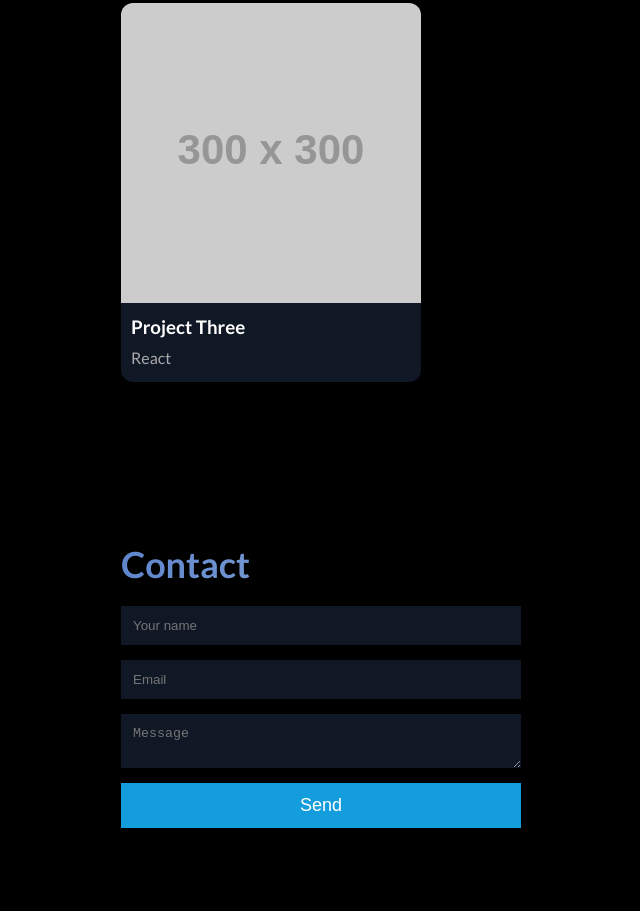
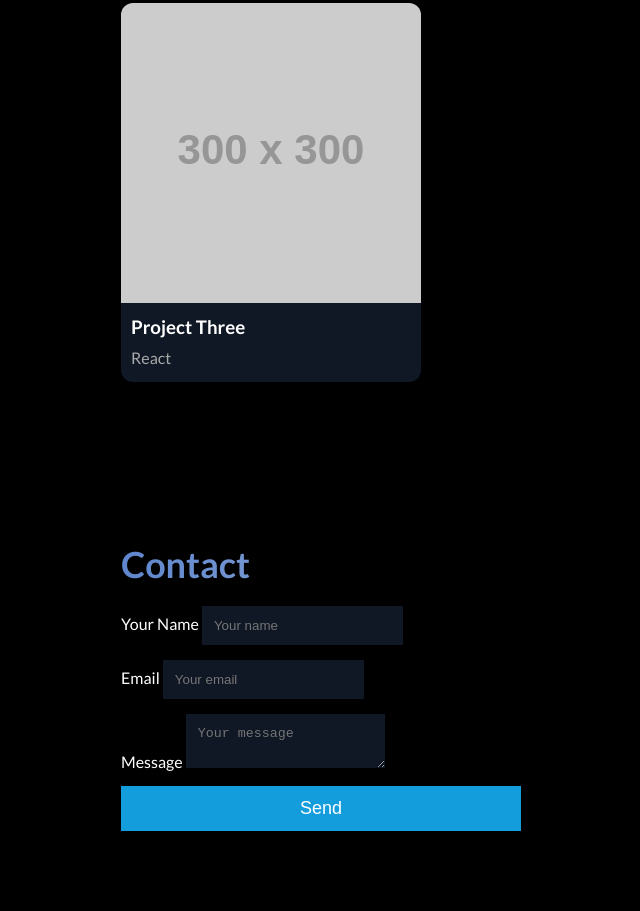
Before and after one commit to Taticornaz/Portfolio2025, a website: page index.html in a window 1280 px wide. Shown: the part 2112-3023 px from the top of the page, without its empty margins (199-839 px from the left). Drawn offline with Linux system fonts and the light colour scheme; placeholder pictures from the web are drawn by us.

Commit message:
Modification de la structure et ajout du formulaire de contact

```diff
--- a/index.html
+++ b/index.html
@@ -94,16 +94,32 @@
     </section>
 
     <!-- CONTACT -->
-    <section id="contact" class="section contact">
-        <h2  class="gradient-text">Contact</h2>
+ <section id="contact" class="section contact">
+    <h2 class="gradient-text">Contact</h2>
 
-        <form>
-            <input type="text" placeholder="Your name">
-            <input type="email" placeholder="Email">
-            <textarea placeholder="Message"></textarea>
-            <button type="submit">Send</button>
-        </form>
-    </section>
+    <form action="https://formspree.io/f/xpzvzzev" method="POST" class="contact-form">
+        <input type="hidden" name="_format" value="json">
+
+        <div class="form-group">
+            <label for="name">Your Name</label>
+            <input type="text" id="name" name="name" placeholder="Your name" required>
+        </div>
+
+        <div class="form-group">
+            <label for="email">Email</label>
+            <input type="email" id="email" name="email" placeholder="Your email" required>
+        </div>
+
+        <div class="form-group">
+            <label for="message">Message</label>
+            <textarea id="message" name="message" placeholder="Your message" required></textarea>
+        </div>
+
+        <button type="submit" class="btn-submit">Send</button>
+    </form>
+</section>
+
+
 
 </main>
 <script src="index.js"></script>
```
